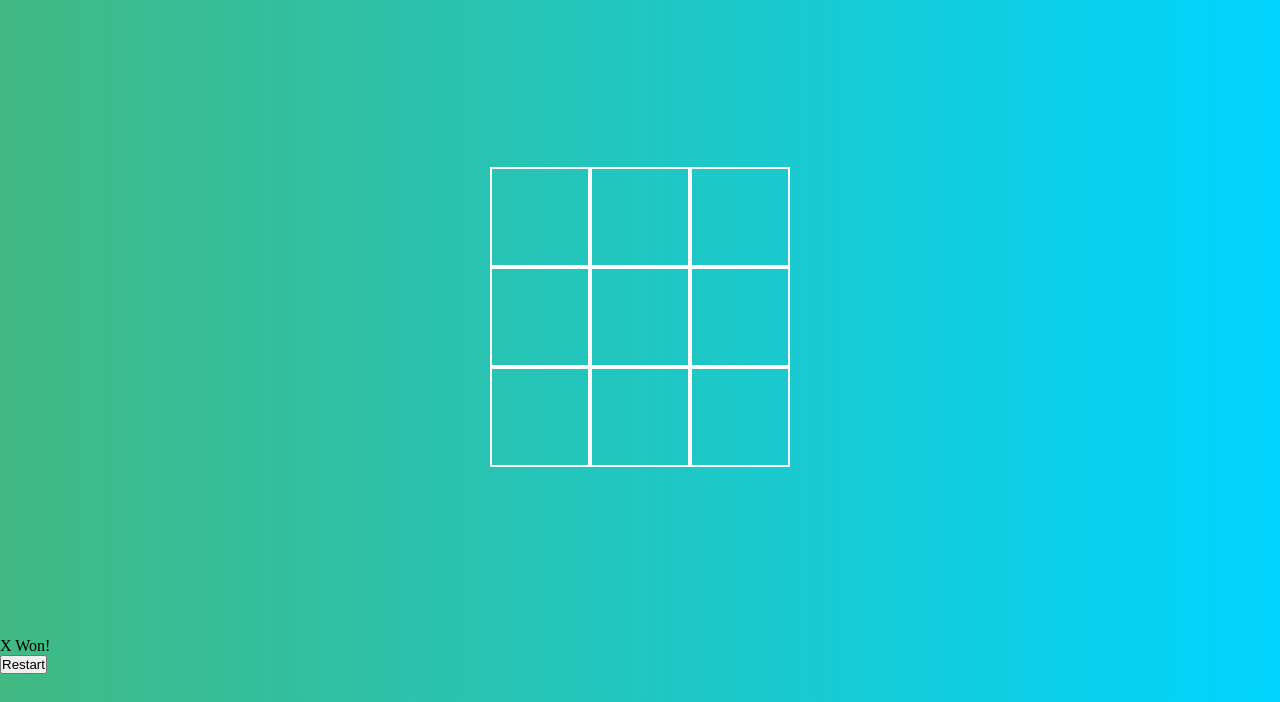
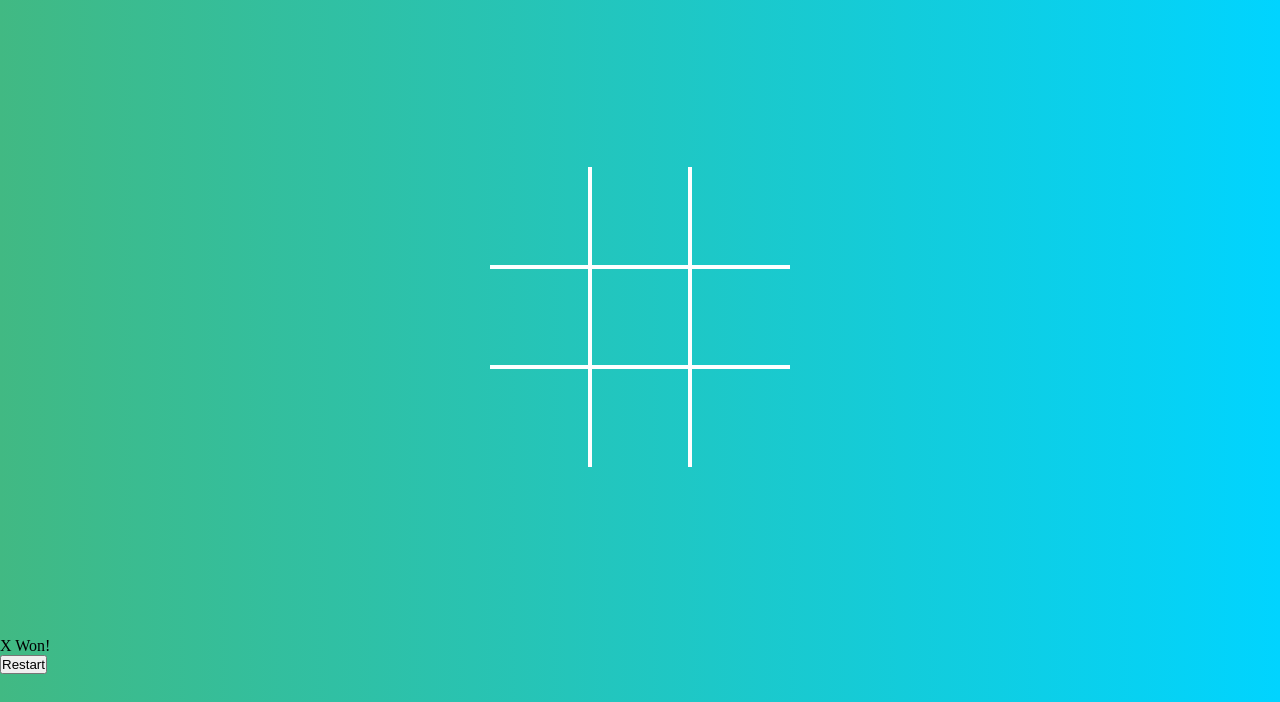
Before and after one commit to marcogabarron/tic-tac-toe, a plain HTML site: page index.html in a window 1280 px wide. Shown: the part 98-800 px from the top of the page. Drawn offline with Linux system fonts and the light colour scheme.

Commit message:
Add style to board to remove outside borders

```diff
--- a/assets/CSS/style.css
+++ b/assets/CSS/style.css
@@ -24,6 +24,7 @@
     );
   }
 
+  /* Board Style */
   .board {
     display: grid;
     width: 100%;
@@ -46,3 +47,28 @@
     align-items: center;
     position: relative;
   }
+
+/* Removing outside borders to look like a tic-tac-toe board */
+.cell:nth-child(1),
+.cell:nth-child(2),
+.cell:nth-child(3) {
+  border-top: none;
+}
+
+.cell:nth-child(1),
+.cell:nth-child(4),
+.cell:nth-child(7) {
+  border-left: none;
+}
+
+.cell:nth-child(7),
+.cell:nth-child(8),
+.cell:nth-child(9) {
+  border-bottom: none;
+}
+
+.cell:nth-child(3),
+.cell:nth-child(6),
+.cell:nth-child(9) {
+  border-right: none;
+}
```
